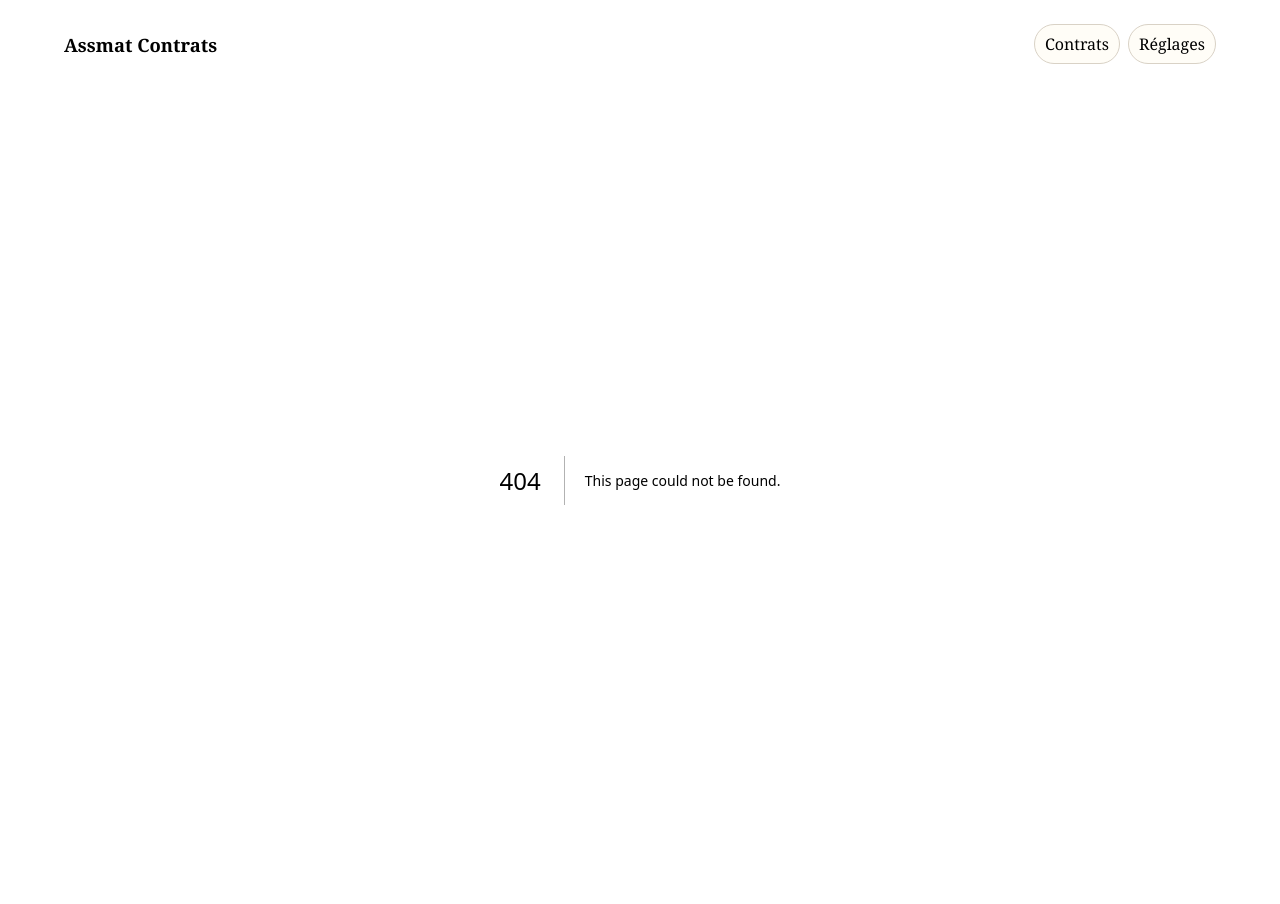
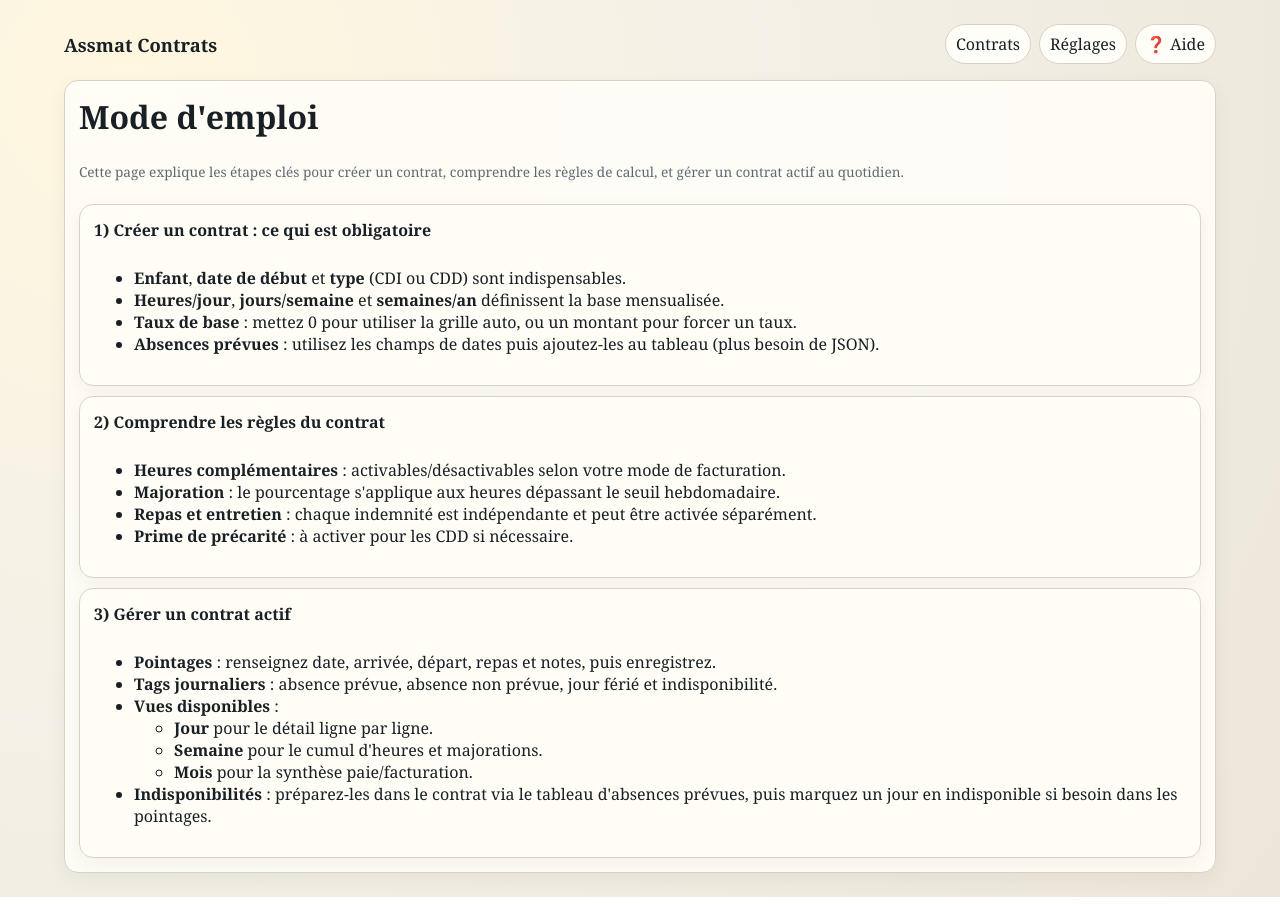
Before and after one commit to GioGio-Armani/assmat, a Next.js app: page /help in a window 1280 px wide. Before the commit this address had no page. Built offline with nearby package versions, Linux system fonts and the light colour scheme.

Commit message:
Ajoute un onglet d'aide et simplifie la saisie des absences

```diff
--- /dev/null
+++ b/app/help/page.tsx
@@ -0,0 +1,47 @@
+export default function HelpPage() {
+  return (
+    <div className="card stack">
+      <h1 style={{ margin: 0 }}>Mode d&apos;emploi</h1>
+      <p className="muted small">
+        Cette page explique les étapes clés pour créer un contrat, comprendre les règles de calcul,
+        et gérer un contrat actif au quotidien.
+      </p>
+
+      <section className="card stack">
+        <strong>1) Créer un contrat : ce qui est obligatoire</strong>
+        <ul>
+          <li><strong>Enfant</strong>, <strong>date de début</strong> et <strong>type</strong> (CDI ou CDD) sont indispensables.</li>
+          <li><strong>Heures/jour</strong>, <strong>jours/semaine</strong> et <strong>semaines/an</strong> définissent la base mensualisée.</li>
+          <li><strong>Taux de base</strong> : mettez 0 pour utiliser la grille auto, ou un montant pour forcer un taux.</li>
+          <li><strong>Absences prévues</strong> : utilisez les champs de dates puis ajoutez-les au tableau (plus besoin de JSON).</li>
+        </ul>
+      </section>
+
+      <section className="card stack">
+        <strong>2) Comprendre les règles du contrat</strong>
+        <ul>
+          <li><strong>Heures complémentaires</strong> : activables/désactivables selon votre mode de facturation.</li>
+          <li><strong>Majoration</strong> : le pourcentage s&apos;applique aux heures dépassant le seuil hebdomadaire.</li>
+          <li><strong>Repas et entretien</strong> : chaque indemnité est indépendante et peut être activée séparément.</li>
+          <li><strong>Prime de précarité</strong> : à activer pour les CDD si nécessaire.</li>
+        </ul>
+      </section>
+
+      <section className="card stack">
+        <strong>3) Gérer un contrat actif</strong>
+        <ul>
+          <li><strong>Pointages</strong> : renseignez date, arrivée, départ, repas et notes, puis enregistrez.</li>
+          <li><strong>Tags journaliers</strong> : absence prévue, absence non prévue, jour férié et indisponibilité.</li>
+          <li><strong>Vues disponibles</strong> :
+            <ul>
+              <li><strong>Jour</strong> pour le détail ligne par ligne.</li>
+              <li><strong>Semaine</strong> pour le cumul d&apos;heures et majorations.</li>
+              <li><strong>Mois</strong> pour la synthèse paie/facturation.</li>
+            </ul>
+          </li>
+          <li><strong>Indisponibilités</strong> : préparez-les dans le contrat via le tableau d&apos;absences prévues, puis marquez un jour en indisponible si besoin dans les pointages.</li>
+        </ul>
+      </section>
+    </div>
+  );
+}
--- a/app/layout.tsx
+++ b/app/layout.tsx
@@ -19,6 +19,7 @@ export default function RootLayout({ children }: { children: React.ReactNode })
             <nav className="nav">
               <Link href="/">Contrats</Link>
               <Link href="/settings">Réglages</Link>
+              <Link href="/help" aria-label="Aide et mode d'emploi">❓ Aide</Link>
             </nav>
           </header>
           {children}
```
Also changed, not shown: components/ContractForm.tsx (+80 -6 lines).
